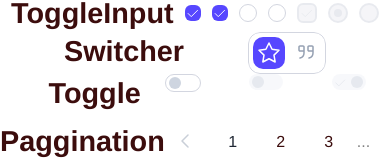
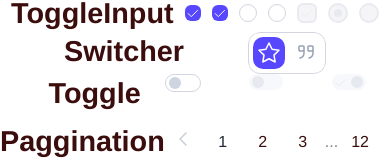
Before and after one commit to Aldiyar-B/Paraweb, a React (Vite) app: page /test in a window 390 px wide. Shown: the part 874-1036 px from the top of the page. Built offline with nearby package versions, Linux system fonts and the light colour scheme.

Commit message:
Стили для мобилки

```diff
--- a/src/components/Pagination/Pagination.module.scss
+++ b/src/components/Pagination/Pagination.module.scss
@@ -1,3 +1,6 @@
+@use '../../style/utils/typography.scss' as *;
+@use '../../style/global/breakpoints.scss' as *;
+
 .pagination {
   display: flex;
   gap: 8px;
@@ -18,7 +21,7 @@
   display: flex;
   justify-content: center;
   align-items: center;
-  font-size: 16px;
+  @include text-caption;
 
   &:hover:not(:disabled) {
     background: var(--gray-color-4);
@@ -52,3 +55,14 @@
   font-size: 16px;
   color: gray;
 }
+
+@media (max-width: 768px) {
+  .pagination {
+    gap: 4px;
+  }
+
+  .button {
+    width: 36px;
+    height: 36px;
+  }
+}
```
